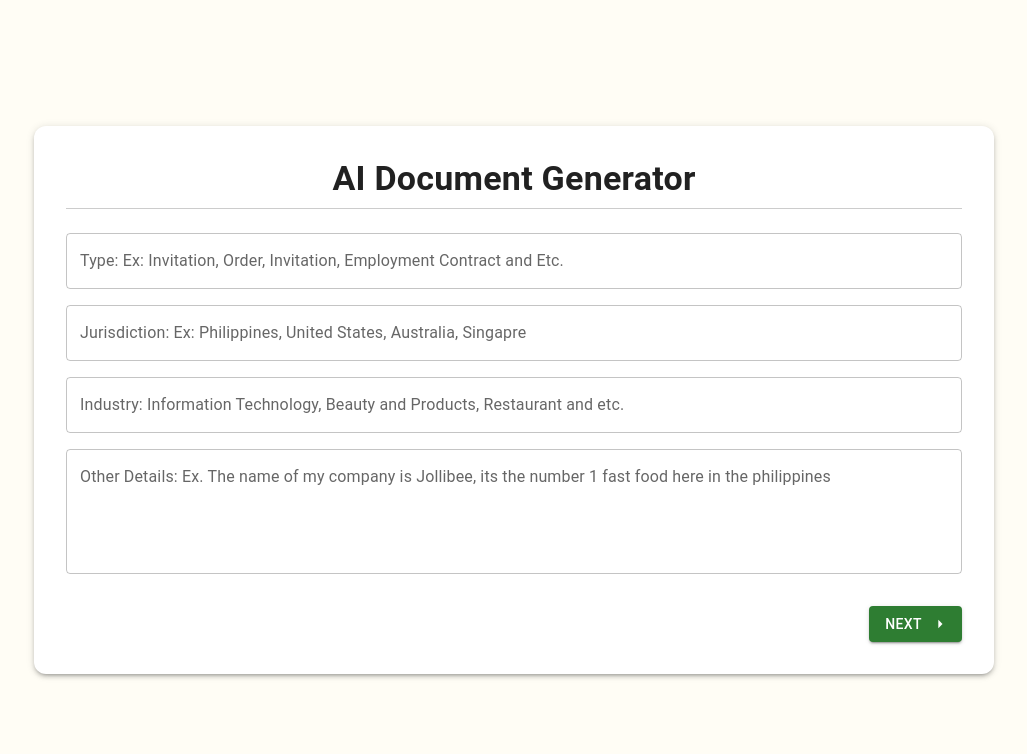
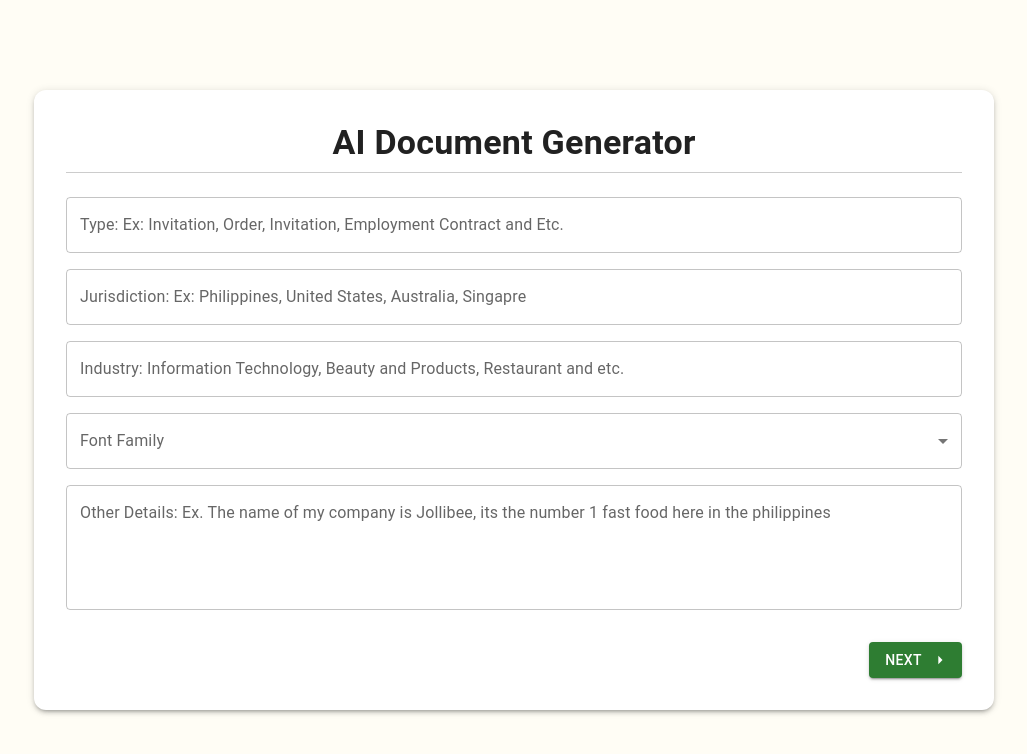
Before and after one commit to Roncy13/noca-frontend, a React (Create React App) app: page / in a window 1280 px wide. Shown: the top 754 px of the page, without its empty margins (126-1153 px from the left). Built offline with nearby package versions, Linux system fonts and the light colour scheme.

Commit message:
added font family

```diff
--- a/src/components/AskWhatToCreate.tsx
+++ b/src/components/AskWhatToCreate.tsx
@@ -1,6 +1,7 @@
 import React, {
   Box,
   Button,
+  MenuItem,
   Paper,
   TextField,
   Typography,
@@ -27,6 +28,7 @@ export default function AskWhatToCreate() {
       jurisdiction: formData.jurisdiction || "",
       industry: formData.industry || "",
       otherDetails: formData.otherDetails || "",
+      fontFamily: formData.fontFamily || "",
     },
   });
   const [loading, setLoading] = useState(false);
@@ -134,6 +136,32 @@ export default function AskWhatToCreate() {
           />
 
           <Controller
+            name="fontFamily"
+            control={control}
+            disabled={loading}
+            render={({ field }) => (
+              <TextField
+                select
+                label="Font Family"
+                fullWidth
+                {...field}
+                error={!!errors.fontFamily}
+                helperText={errors.fontFamily?.message}
+              >
+                {["Arial", "Helvetica", "sans-serif"].map((font) => (
+                  <MenuItem
+                    key={font}
+                    value={font}
+                    style={{ fontFamily: font }}
+                  >
+                    {font}
+                  </MenuItem>
+                ))}
+              </TextField>
+            )}
+          />
+
+          <Controller
             name="otherDetails"
             control={control}
             disabled={loading}
--- a/src/context/DocumentContext.tsx
+++ b/src/context/DocumentContext.tsx
@@ -12,6 +12,7 @@ export interface FormData {
     answer: string;
   }[];
   sections: string[];
+  fontFamily: string;
 }
 
 // ----- 2. Define the context value -----
@@ -42,6 +43,7 @@ export const FormProvider: React.FC<{ children: ReactNode }> = ({
           topics: [],
           questions: [],
           sections: [],
+          fontFamily: "",
         };
   });
 
@@ -68,6 +70,7 @@ export const FormProvider: React.FC<{ children: ReactNode }> = ({
       topics: [],
       questions: [],
       sections: [],
+      fontFamily: "",
     });
   };
 
--- a/src/types.ts
+++ b/src/types.ts
@@ -8,6 +8,7 @@ export interface IWhatToCreate {
   jurisdiction: string;
   industry: string;
   otherDetails: string;
+  fontFamily: string;
 }
 
 export interface IFollowupQuestion {
```
